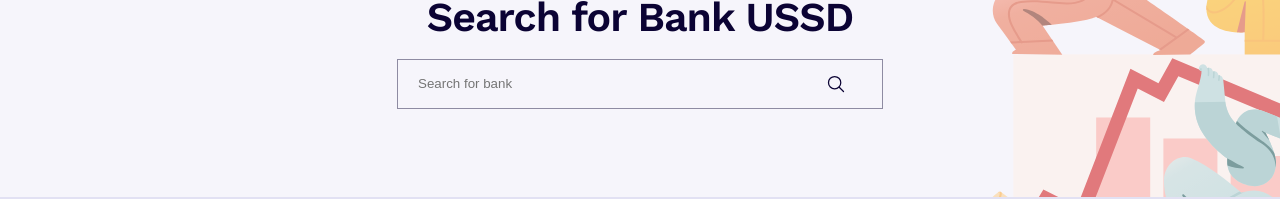
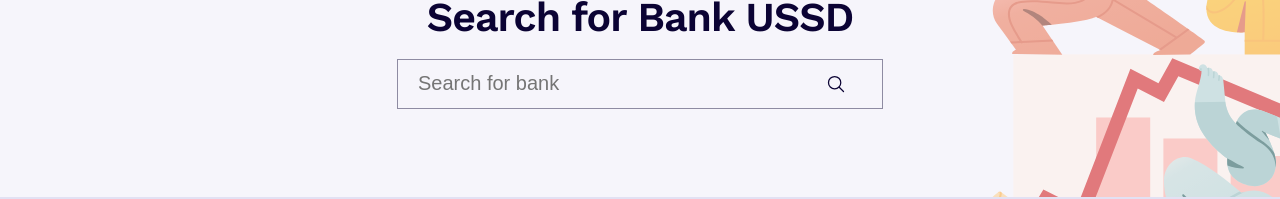
Before and after one commit to cyberkillua/Nigeria-banks, a React (Create React App) app: page / in a window 1280 px wide. Shown: the part 223-422 px from the top of the page. Built offline with nearby package versions, Linux system fonts and the light colour scheme; no server answers.

Commit message:
this is a zoom fix

```diff
--- a/src/sass/index.css
+++ b/src/sass/index.css
@@ -139,6 +139,7 @@ body {
   width: 90%;
   padding: 1rem;
   background-color: inherit;
+  font-size: 100%;
 }
 
 .header-primary-search input:focus {
--- a/src/sass/layouts/_header.scss
+++ b/src/sass/layouts/_header.scss
@@ -62,6 +62,7 @@
         width: 90%;
         padding: 1rem;
         background-color: inherit;
+        font-size: 100%;
       }
       input:focus {
         outline: none;
```
Also changed, not shown: 1 other file (tests, documents, lock files or other folders).
